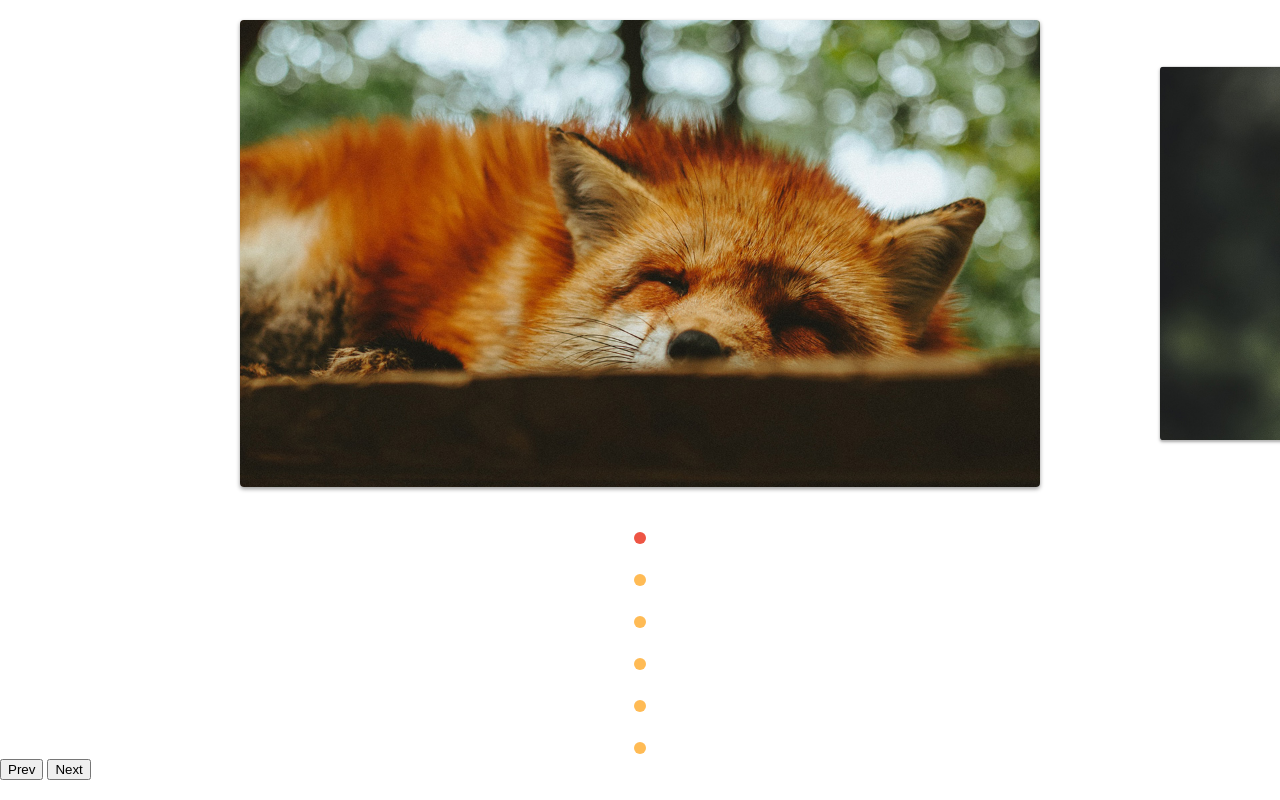
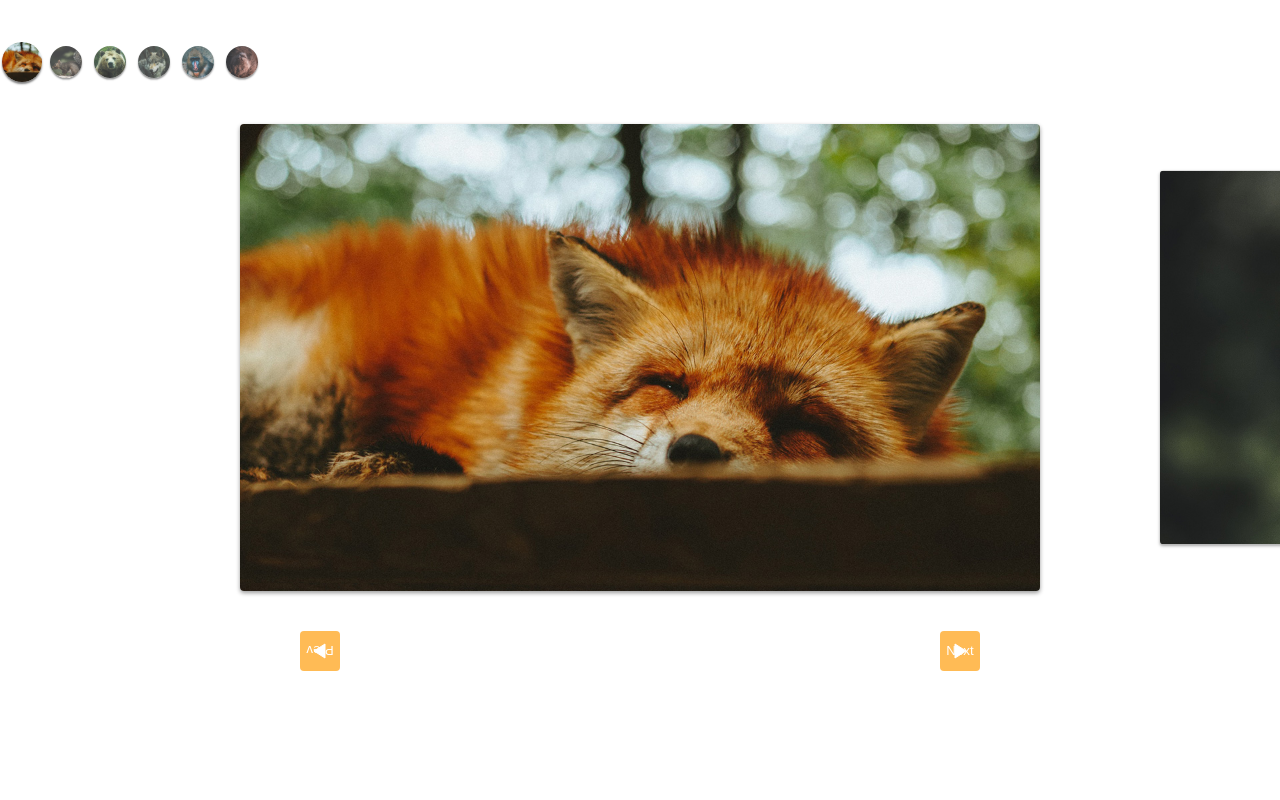
Before and after one commit to Renan-Frontend/Slide, a plain HTML site: page index.html in a window 1280 px wide. Drawn offline with Linux system fonts and the light colour scheme.

Commit message:
custom controls estilizado

```diff
--- a/css/style.css
+++ b/css/style.css
@@ -64,3 +64,48 @@ img {
 [data-control="slide"] li a:hover {
 	background: #e54;
 }
+
+.custom-controls {
+	display: flex;
+	justify-items: center;
+	margin-top: 40px;
+	margin-bottom: 20px;
+	flex-wrap: wrap;
+}
+
+.custom-controls li {
+	opacity: 0.8;
+	transform: scale(0.8);
+	width: 40px;
+	height: 40px;
+	border-radius: 50%;
+	overflow: hidden;
+	margin: 2px;
+	box-shadow: 0 2px 2px rgba(0, 0, 0, 0.5);
+	transition: 0.3s;
+}
+
+.custom-controls li.active {
+	opacity: 1;
+	transform: scale(1);
+}
+
+.arrow-nav {
+	display: flex;
+	justify-content: space-around;
+	margin: 20px 0;
+}
+
+.arrow-nav button {
+	cursor: pointer;
+	border: none;
+	border-radius: 4px;
+	color: white;
+	width: 40px;
+	height: 40px;
+	background: #fb5 url("../img/arrow.svg") center center no-repeat;
+}
+
+.arrow-nav button.prev {
+	transform: rotate(-180deg);
+}
--- a/index.html
+++ b/index.html
@@ -8,6 +8,14 @@
 		<link rel="stylesheet" href="css/style.css" />
 	</head>
 	<body>
+		<ul class="custom-controls">
+			<li><img src="img/foto1-thumb.jpg" alt="" /></li>
+			<li><img src="img/foto2-thumb.jpg" alt="" /></li>
+			<li><img src="img/foto3-thumb.jpg" alt="" /></li>
+			<li><img src="img/foto4-thumb.jpg" alt="" /></li>
+			<li><img src="img/foto5-thumb.jpg" alt="" /></li>
+			<li><img src="img/foto6-thumb.jpg" alt="" /></li>
+		</ul>
 		<div class="slide-wrapper">
 			<ul class="slide">
 				<li><img src="img/foto1.jpg" alt="" /></li>
--- a/js/script.js
+++ b/js/script.js
@@ -1,8 +1,6 @@
-import {SlideNav} from "./slide.js";
+import SlideNav from "./slide.js";
 
 const slide = new SlideNav(".slide", ".slide-wrapper");
 slide.init();
 slide.addArrow(".prev", ".next");
-slide.addControl();
-
-console.log(slide);
+slide.addControl(".custom-controls");
```
Also changed, not shown: js/slide.js (+6 -6 lines).
